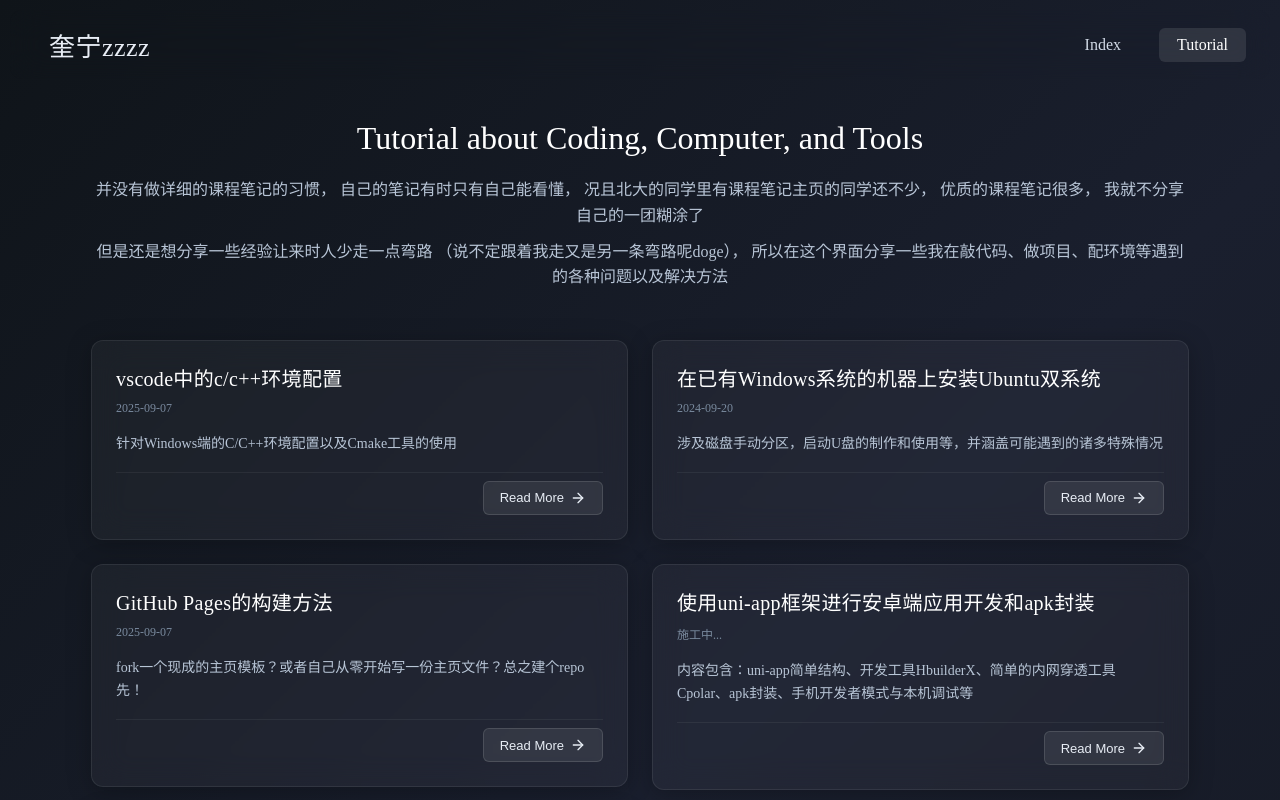
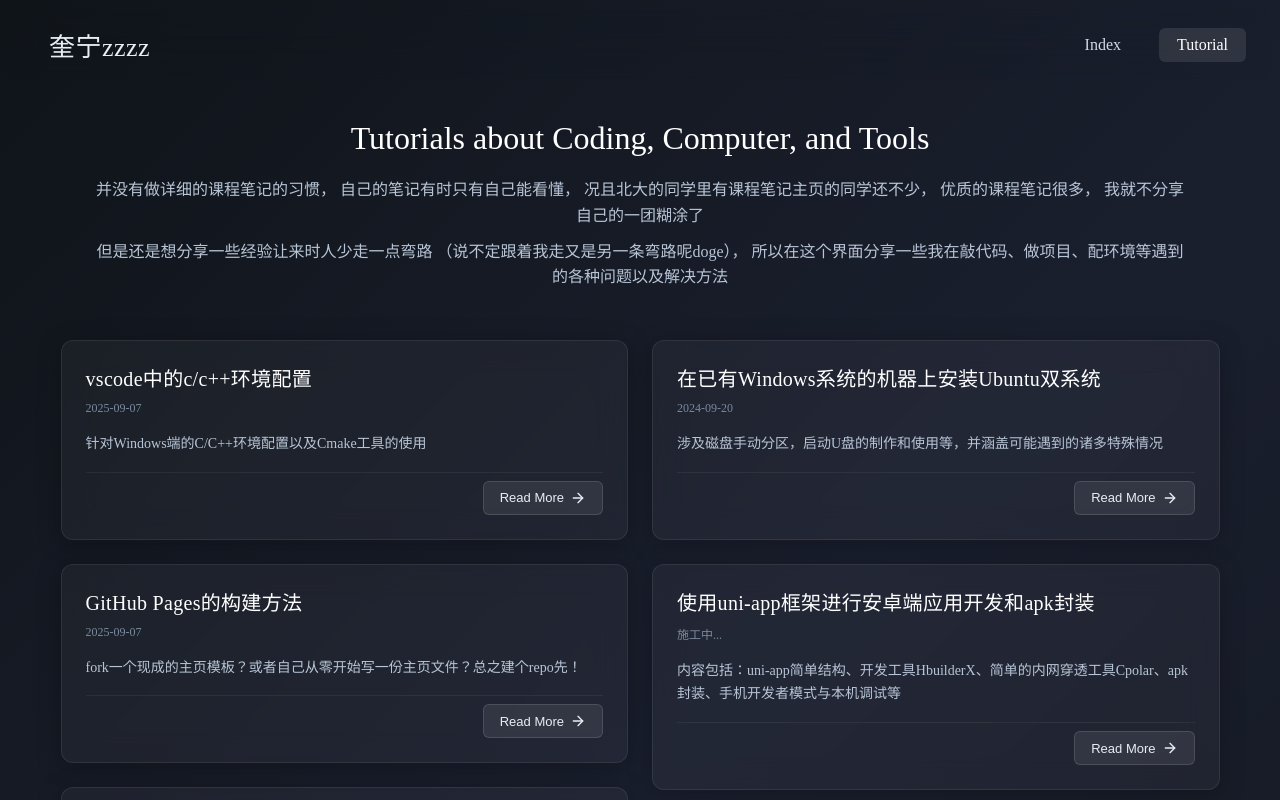
Before and after one commit to kuiningzzzz/Personal_Pages, a Vue app: page /tutorial in a window 1280 px wide. Shown: the top 800 px of the page. Built offline with nearby package versions, Linux system fonts and the light colour scheme; no server answers.

Commit message:
(add)social&(fix)

```diff
--- a/src/views/tutorial.vue
+++ b/src/views/tutorial.vue
@@ -6,7 +6,7 @@ import TutorialCard from '../components/tutorial_card.vue'
 <template>
     <div class="tutorial-container">
         <div class="tutorial-header">
-            <h1>Tutorial about Coding, Computer, and Tools</h1>
+            <h1>Tutorials about Coding, Computer, and Tools</h1>
             <p>并没有做详细的课程笔记的习惯，
                 自己的笔记有时只有自己能看懂，
                 况且北大的同学里有课程笔记主页的同学还不少，
@@ -44,7 +44,7 @@ import TutorialCard from '../components/tutorial_card.vue'
 
             <TutorialCard
                 title="使用uni-app框架进行安卓端应用开发和apk封装"
-                desc="内容包含：uni-app简单结构、开发工具HbuilderX、简单的内网穿透工具Cpolar、apk封装、手机开发者模式与本机调试等"
+                desc="内容包括：uni-app简单结构、开发工具HbuilderX、简单的内网穿透工具Cpolar、apk封装、手机开发者模式与本机调试等"
                 date="施工中..."
                 link="/" />
 
@@ -86,7 +86,7 @@ p {
 
 /* 两列瀑布流布局 */
 .cards-grid {
-    width: 90%;
+    width: 95%;
     column-count: 2;
     column-gap: 24px;
 }
```
Also changed, not shown: src/views/social.vue (added).
